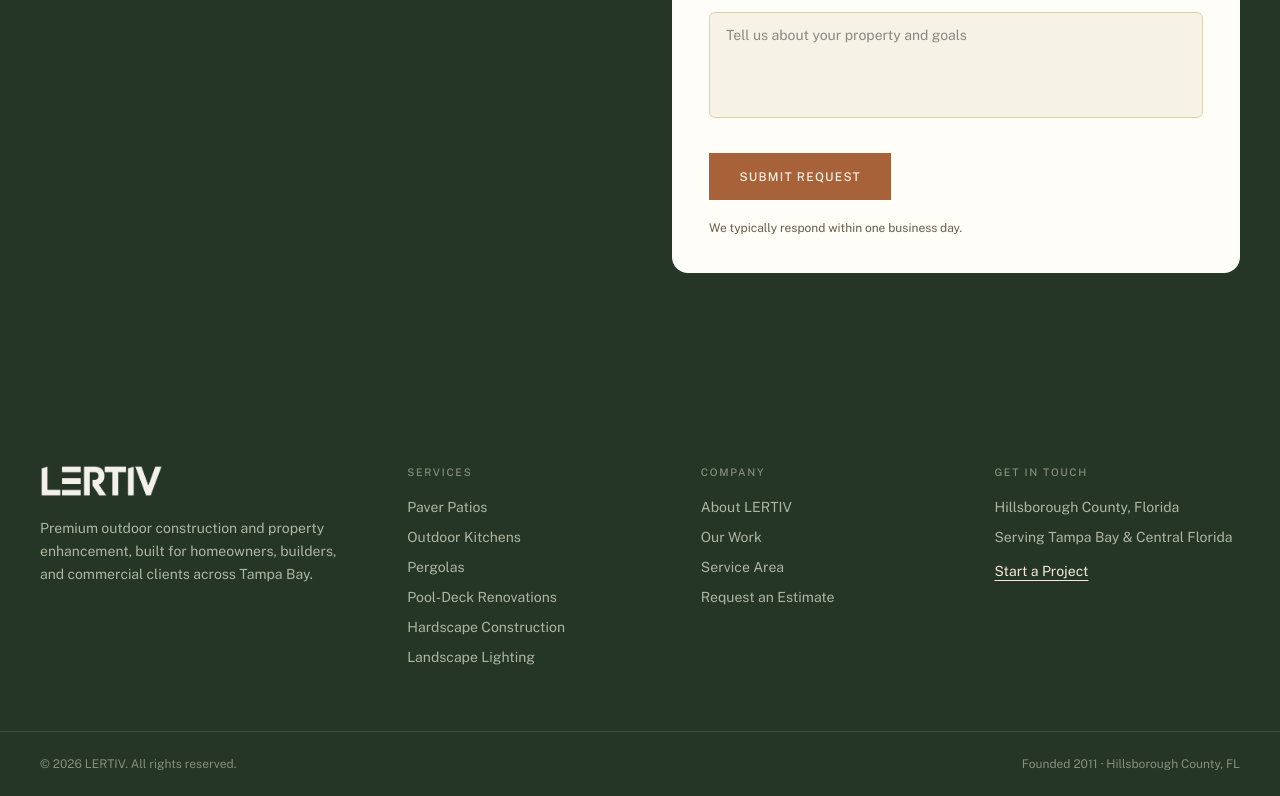
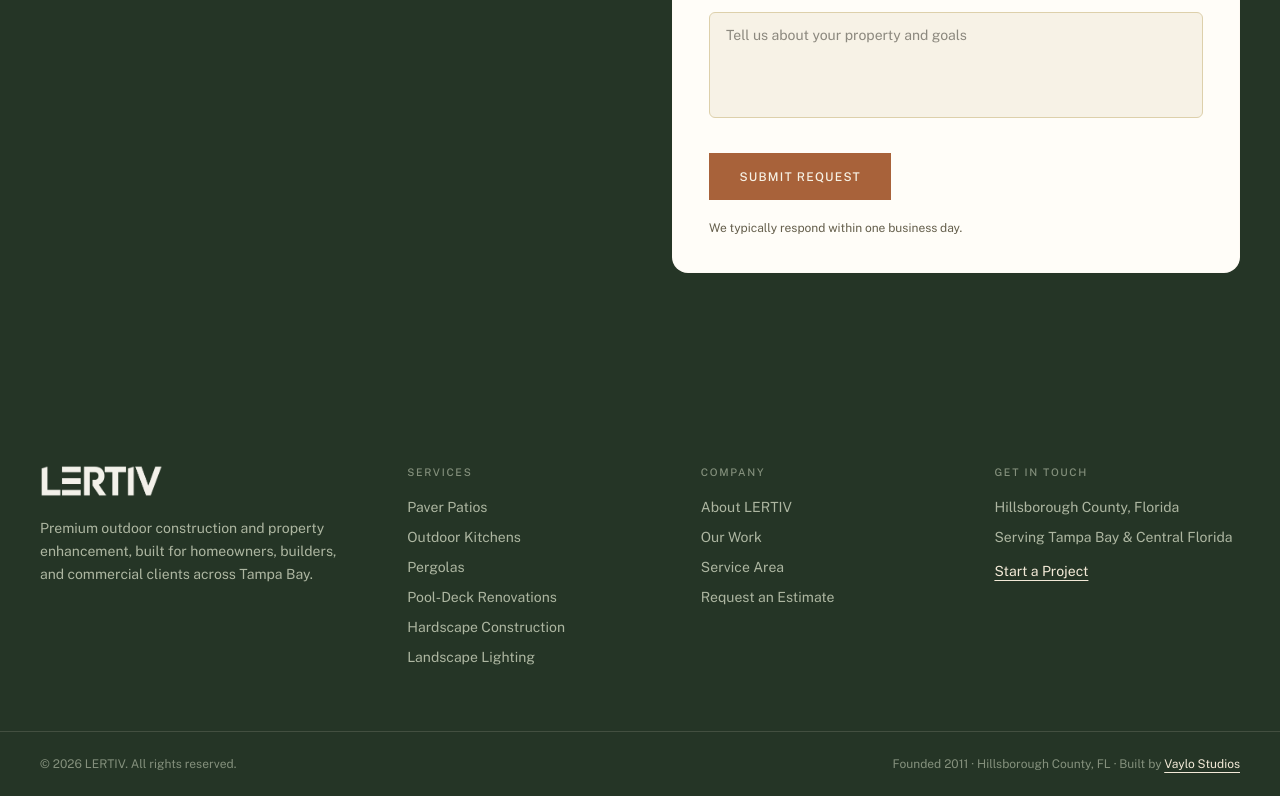
Before and after one commit to kzzy47/lertiv, a Next.js app: page / in a window 1280 px wide. Shown: the part 7677-8473 px from the top of the page. Built offline with nearby package versions, Linux system fonts and the light colour scheme; no server answers.

Commit message:
Credit Vaylo Studios in the footer
Backlink for SEO, matching the pattern already on Vaylo's own products.

```diff
--- a/components/Footer.tsx
+++ b/components/Footer.tsx
@@ -73,7 +73,17 @@ export default function Footer() {
       <div className="border-t border-on-forest-border">
         <div className="mx-auto flex max-w-7xl flex-col gap-2 px-6 py-6 text-xs text-on-forest-secondary/70 md:flex-row md:items-center md:justify-between md:px-10">
           <p>&copy; {new Date().getFullYear()} LERTIV. All rights reserved.</p>
-          <p>Founded 2011 &middot; Hillsborough County, FL</p>
+          <p>
+            Founded 2011 &middot; Hillsborough County, FL &middot; Built by{" "}
+            <a
+              href="https://vaylostudios.com"
+              target="_blank"
+              rel="noopener noreferrer"
+              className="text-on-forest underline underline-offset-4 hover:text-on-forest-secondary"
+            >
+              Vaylo Studios
+            </a>
+          </p>
         </div>
       </div>
     </footer>
```
